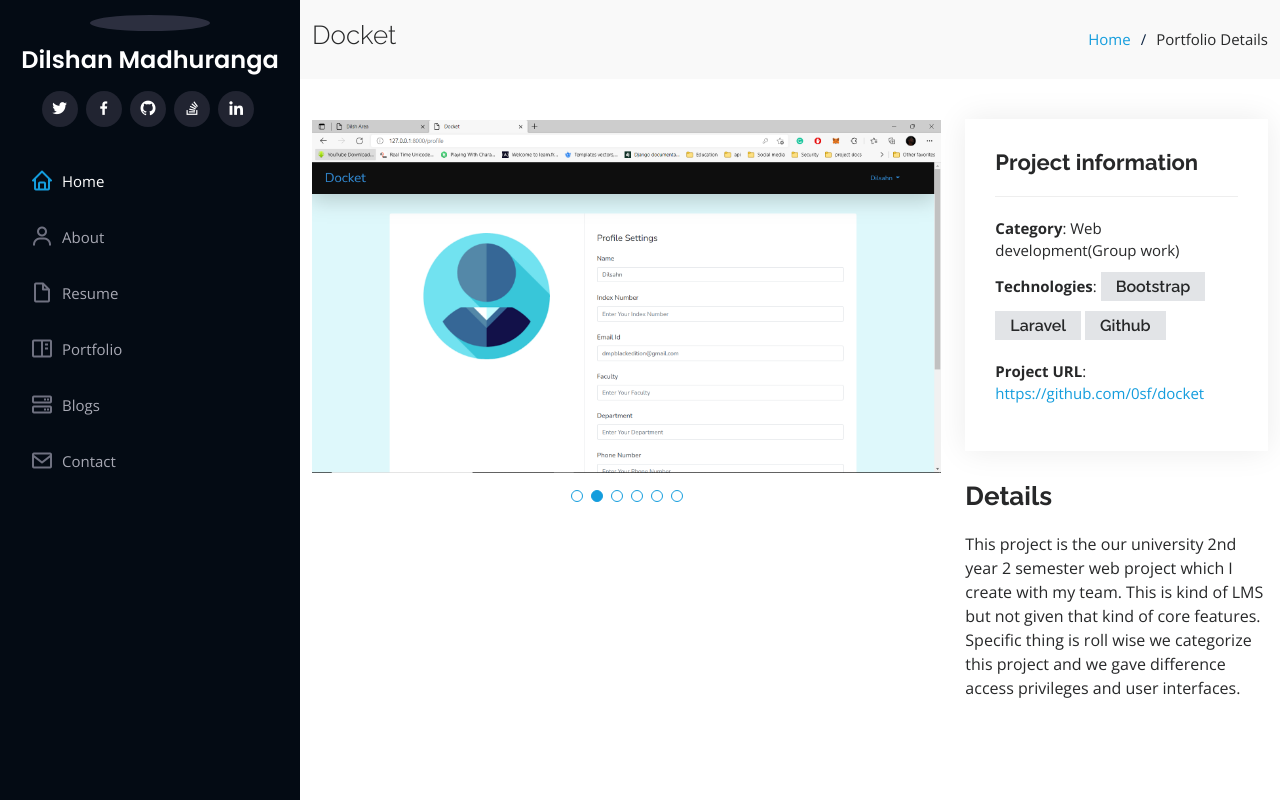
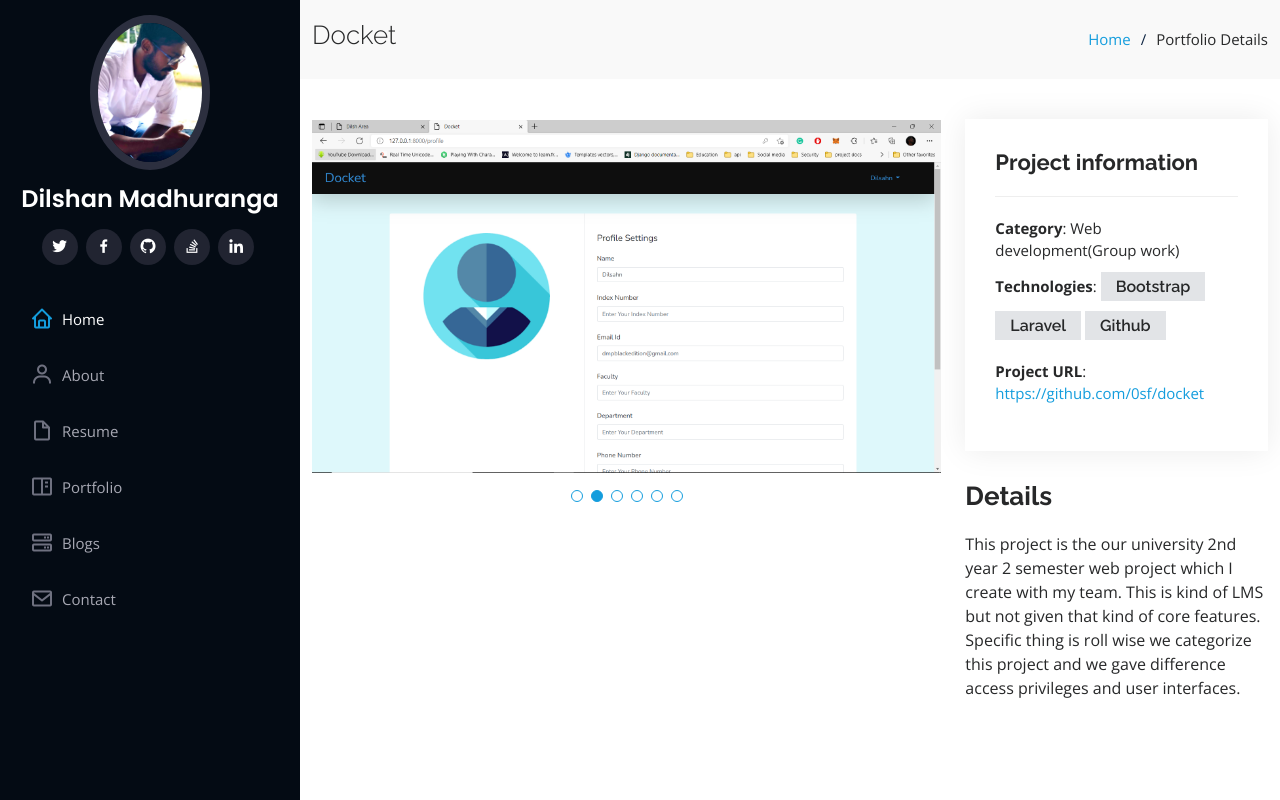
Before and after one commit to Dilshan1997/Dilshan1997.github.io, a plain HTML site: page Portfolio projects/Docket.html in a window 1280 px wide. Drawn offline with nearby package versions, Linux system fonts and the light colour scheme.

Commit message:
correction

```diff
--- a/Portfolio projects/Docket.html
+++ b/Portfolio projects/Docket.html
@@ -45,7 +45,7 @@
     <div class="d-flex flex-column">
 
       <div class="profile">
-        <img src="assets/img/profile_pic.jpg" alt="" class="img-fluid rounded-circle">
+        <img src="../assets/img/profile_pic.jpg" alt="" class="img-fluid rounded-circle">
         <h1 class="text-light"><a href="index.html">Dilshan Madhuranga</a></h1>
         <div class="social-links mt-3 text-center">
           <a href="https://twitter.com/DilshanMadhura3" target="blank" class="twitter"><i class="bx bxl-twitter"></i></a>
```
Also changed, not shown: Portfolio projects/File_organizer.html (+1 -1 lines), Portfolio projects/Student management system.html (+1 -1 lines), Portfolio projects/chrome_ex.html (+1 -1 lines), Portfolio projects/ft-inv.html (+1 -1 lines), Portfolio projects/omi game.html (+1 -1 lines), Portfolio projects/student_data_storage.html (+1 -1 lines).
